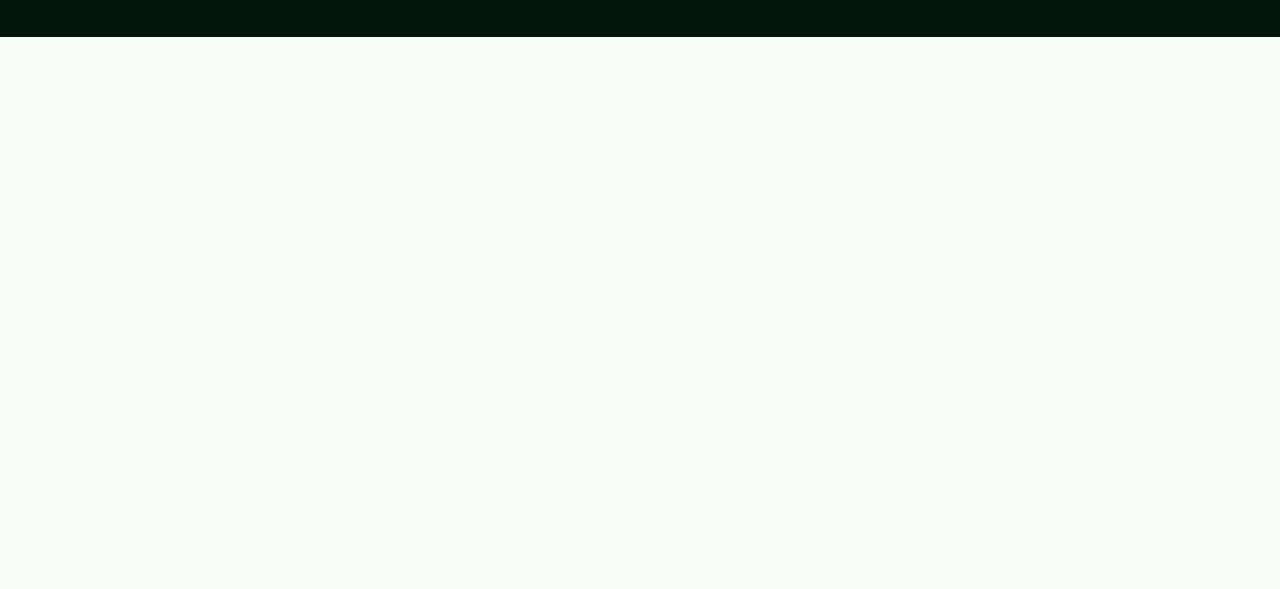
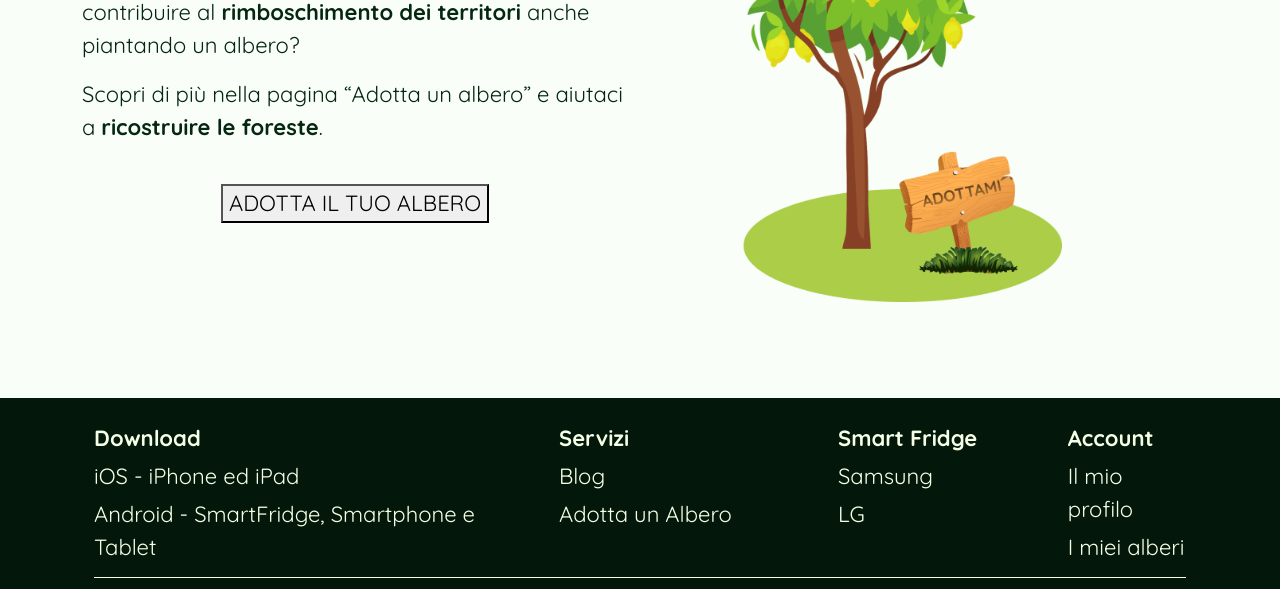
Before and after one commit to MartinaBisi98/FridgeForNature, a plain HTML site: page index.html in a window 1280 px wide. Shown: the part 4233-4822 px from the top of the page. Before the commit the page ends 4270 px from the top, so only its background shows below. Drawn offline with nearby package versions, Linux system fonts and the light colour scheme.

Commit message:
Home base, sistemare bottoni e rivedere

```diff
--- a/index.html
+++ b/index.html
@@ -241,6 +241,43 @@
     <img src="img/radici.png" alt="Radici decorative" class="radiciDecorative">
 </div>
 
+<!-- QUINTA SEZIONE -->
+<div class="quintoDivHome divHome">
+    <div class="container">
+        <div class="row">
+            <div class="col-6 col-md-12 d-flex flex-column justify-content-center align-items-center">
+                <h1 class="text-center">Adotta</h1>
+            </div>
+
+            <div class="col-6 d-md-none ">
+                <img src="/img/alberi/limoni.png" alt="Albero di Limoni" class="w-75 d-block">
+            </div>
+            <div class="col-12 d-md-none mt-4">
+                <p>Sai che seguendo i nostri consigli alimentari puoi contribuire al <span class="fw-bold">rimboschimento
+                    dei territori</span> anche piantando un albero? </p>
+                <p>Scopri di più nella pagina “Adotta un albero” e aiutaci a <span class="fw-bold">ricostruire
+                    le foreste</span>.</p>
+                <button class="mx-auto d-block mt-4 mb-5">ADOTTA IL TUO ALBERO</button>
+            </div>
+
+            <div class="col-6 d-none d-md-flex flex-column justify-content-center align-items-center ">
+                <p>Sai che seguendo i nostri consigli alimentari puoi contribuire al <span class="fw-bold">rimboschimento
+                    dei territori</span> anche piantando un albero? </p>
+                <p>Scopri di più nella pagina “Adotta un albero” e aiutaci a <span class="fw-bold">ricostruire
+                    le foreste</span>.</p>
+                <button class="mx-auto d-block mt-4 mb-5">ADOTTA IL TUO ALBERO</button>
+            </div>
+            <div class="col-6 d-none d-md-inline">
+                <img src="/img/alberi/limoni.png" alt="Albero di Limoni" class="w-75 d-block mb-5 pb-5">
+            </div>
+
+
+
+        </div>
+    </div>
+</div>
+
+
 <!-- FOOTER -->
     <footer class="text-center text-sm-start">
         <!-- Grid container -->
```
Also changed, not shown: img/alberi/limoni.png (added).
